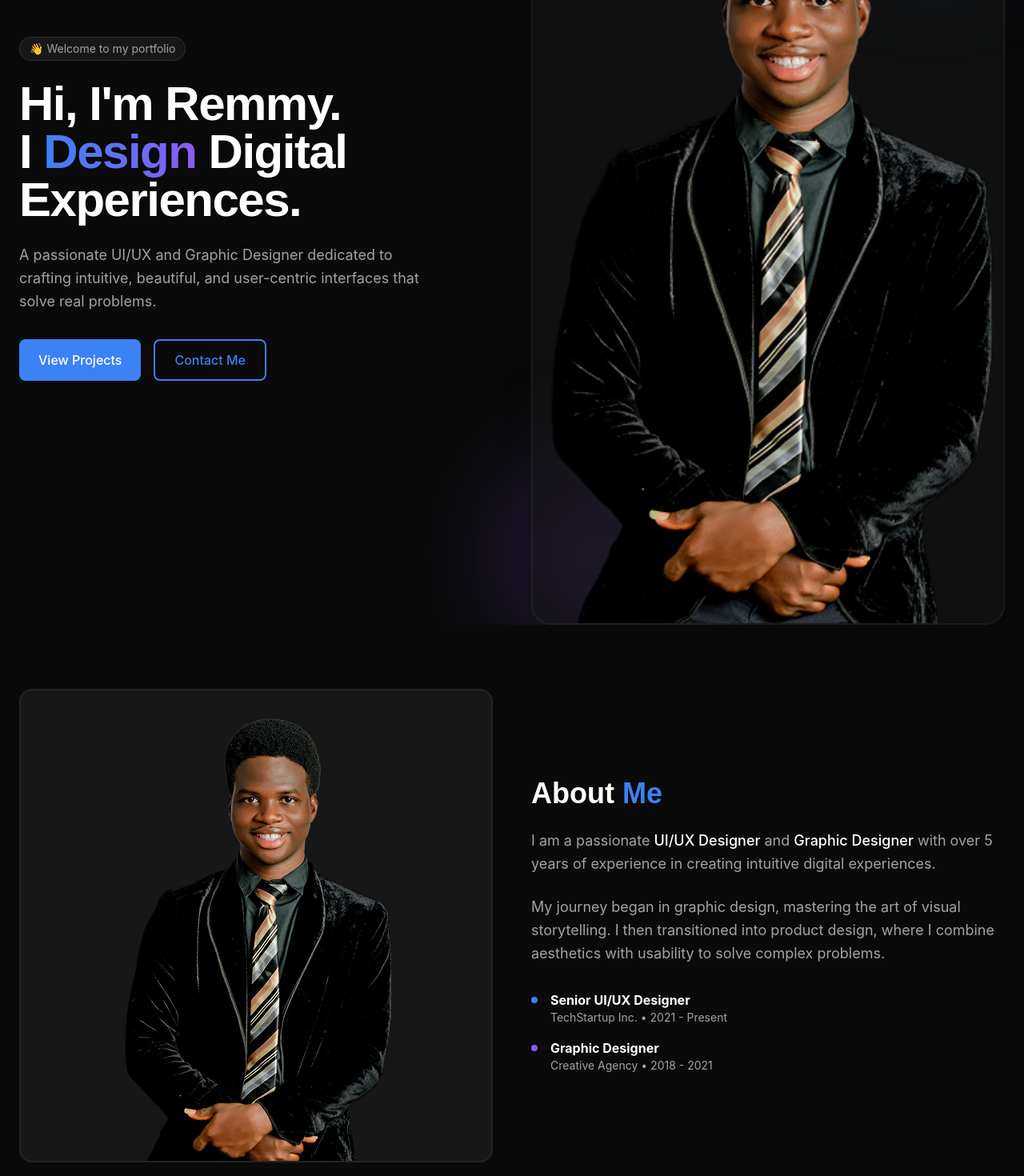
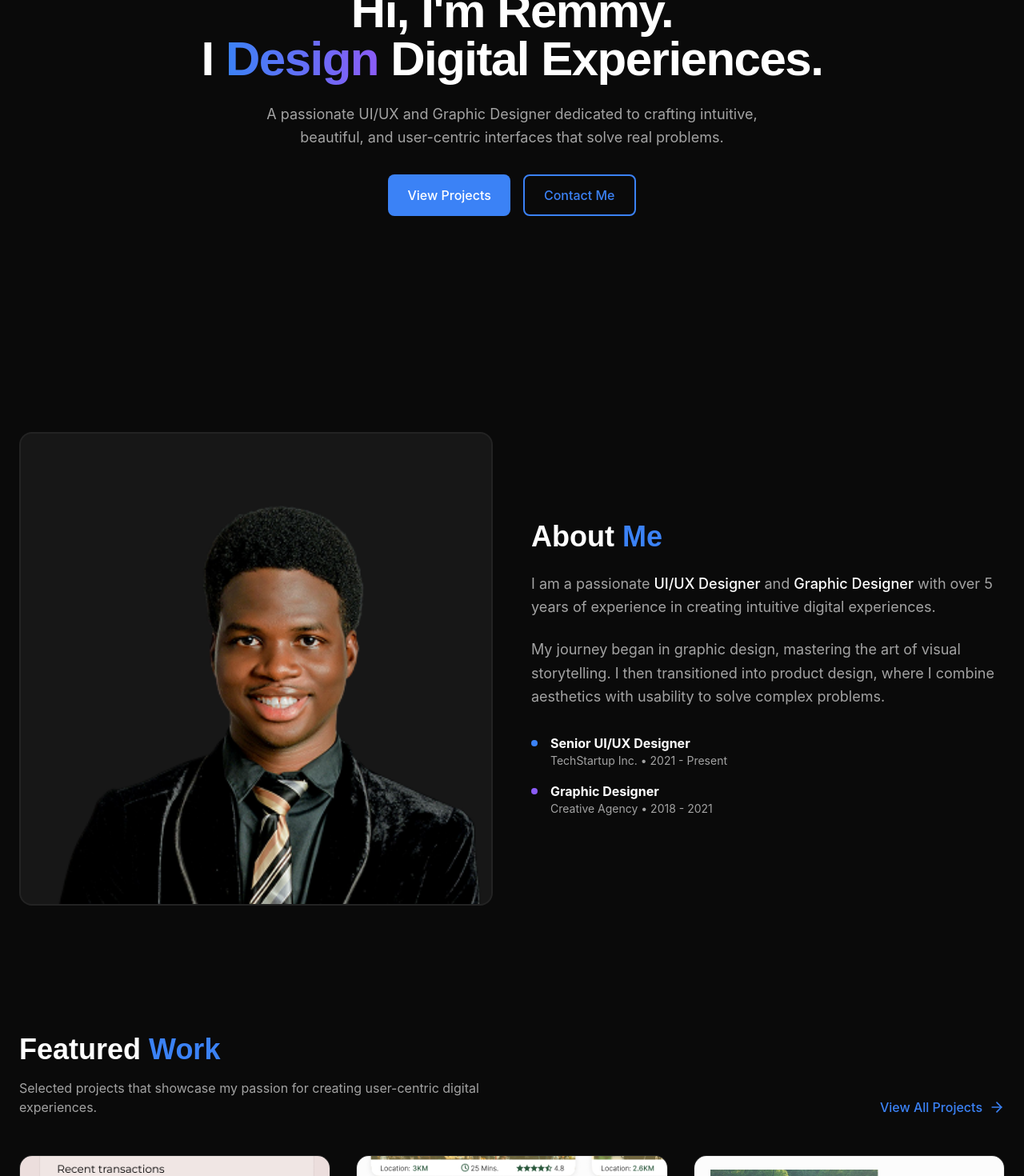
Before and after one commit to Herryking25/Remmy-Design, a React (Vite) app: page / in a window 1280 px wide. Shown: the part 340-1810 px from the top of the page at 80% size. Built offline with nearby package versions, Linux system fonts and the light colour scheme.

Commit message:
Hero and about section changes

```diff
--- a/src/components/home/About.jsx
+++ b/src/components/home/About.jsx
@@ -10,14 +10,11 @@ const About = () => {
                     whileInView={{ opacity: 1, x: 0 }}
                     viewport={{ once: true }}
                     transition={{ duration: 0.6 }}
-                    className="hidden md:block"
+                    className="w-full max-w-md mx-auto md:max-w-none"
                 >
-                    {/* Placeholder for Profile Image */}
                     <div className="aspect-square rounded-2xl bg-surface border-2 border-white/5 overflow-hidden relative group">
-                        <div className="absolute inset-0 bg-gradient-to-tr from-primary/20 to-accent/20 opacity-0 group-hover:opacity-100 transition-opacity duration-500" />
-                        <div className="w-full h-full flex items-center justify-center text-secondary">
-                            <span className="text-lg"><img src={remmy} alt="" /></span>
-                        </div>
+                        <img src={remmy} alt="Remmy" className="w-full h-full object-cover object-top transition-transform duration-500 group-hover:scale-105" />
+                        <div className="absolute inset-0 bg-gradient-to-tr from-primary/20 to-accent/20 opacity-0 group-hover:opacity-100 transition-opacity duration-500 pointer-events-none" />
                     </div>
                 </motion.div>
 
--- a/src/components/home/Hero.jsx
+++ b/src/components/home/Hero.jsx
@@ -1,6 +1,5 @@
 import { motion } from 'framer-motion';
 import Button from '../ui/Button';
-import remmy from '../../assets/images/remmy.png';
 
 const Hero = () => {
     return (
@@ -11,12 +10,12 @@ const Hero = () => {
                 <div className="absolute bottom-1/4 right-1/4 w-96 h-96 bg-accent/20 rounded-full blur-[128px]" />
             </div>
 
-            <div className="max-w-7xl mx-auto px-6 grid grid-cols-1 md:grid-cols-2 gap-12 items-center z-10">
+            <div className="max-w-4xl mx-auto px-6 flex flex-col items-center justify-center text-center z-10">
                 <motion.div
-                    initial={{ opacity: 0, x: -50 }}
-                    animate={{ opacity: 1, x: 0 }}
+                    initial={{ opacity: 0, y: 20 }}
+                    animate={{ opacity: 1, y: 0 }}
                     transition={{ duration: 0.6 }}
-                    className="text-left"
+                    className="flex flex-col items-center"
                 >
                     <span className="inline-block py-1 px-3 rounded-full bg-surface border border-white/10 text-sm text-secondary mb-6">
                         👋 Welcome to my portfolio
@@ -27,11 +26,11 @@ const Hero = () => {
                         I <span className="text-transparent bg-clip-text bg-gradient-to-r from-primary to-accent">Design</span> Digital Experiences.
                     </h1>
 
-                    <p className="text-lg text-secondary max-w-lg mb-8 leading-relaxed">
+                    <p className="text-lg text-secondary max-w-2xl mb-8 leading-relaxed">
                         A passionate UI/UX and Graphic Designer dedicated to crafting intuitive, beautiful, and user-centric interfaces that solve real problems.
                     </p>
 
-                    <div className="flex flex-row gap-4">
+                    <div className="flex flex-row gap-4 justify-center">
                         <Button variant="primary" onClick={() => document.getElementById('projects')?.scrollIntoView({ behavior: 'smooth' })}>
                             View Projects
                         </Button>
@@ -39,21 +38,6 @@ const Hero = () => {
                             Contact Me
                         </Button>
                     </div>
-                </motion.div>
-
-                <motion.div
-                    initial={{ opacity: 0, x: 50 }}
-                    animate={{ opacity: 1, x: 0 }}
-                    transition={{ duration: 0.6, delay: 0.2 }}
-                    className="relative"
-                >
-                    <div className="relative z-10 rounded-3xl overflow-hidden border-2 border-white/5 bg-surface/50 backdrop-blur-sm shadow-2xl">
-                        <img src={remmy} alt="Remmy - UI/UX Designer" className="w-full h-auto object-cover" />
-                    </div>
-
-                    {/* Decorative elements behind image */}
-                    <div className="absolute -top-10 -right-10 w-64 h-64 bg-primary/20 rounded-full blur-[64px] -z-10" />
-                    <div className="absolute -bottom-10 -left-10 w-64 h-64 bg-accent/20 rounded-full blur-[64px] -z-10" />
                 </motion.div>
             </div>
 
--- a/src/components/home/Skills.jsx
+++ b/src/components/home/Skills.jsx
@@ -18,7 +18,7 @@ const Skills = () => {
                     </p>
                 </motion.div>
 
-                <div className="grid grid-cols-1 md:grid-cols-3 gap-8">
+                <div className="grid grid-cols-1 md:grid-cols-2 gap-8">
                     {skills.map((skillGroup, index) => (
                         <motion.div
                             key={skillGroup.category}
```
